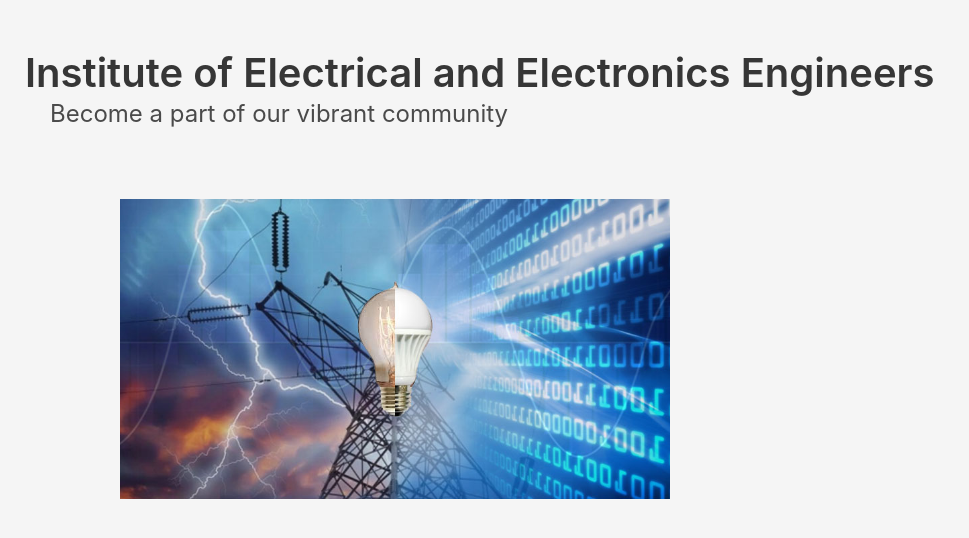
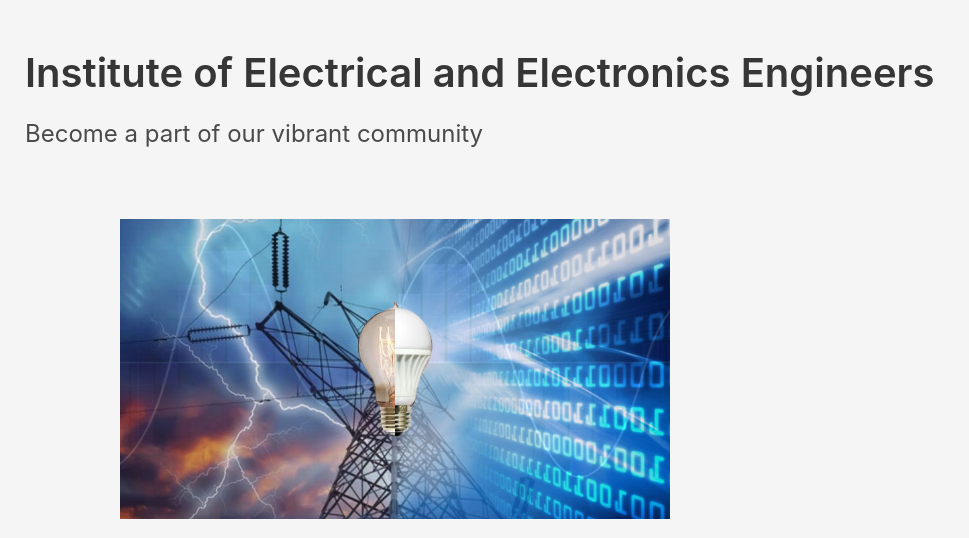
Before and after one commit to jngene/assignment05, a PHP site: page / in a window 1280 px wide. Shown: the part 52-590 px from the top of the page, without its empty margins (0-969 px from the left). Run offline with PHP 8.4, Linux system fonts and the light colour scheme.

Commit message:
update styles final2

```diff
--- a/contact.php
+++ b/contact.php
@@ -27,7 +27,7 @@
 		</nav>
 
 	<h1 class="title is-2">Contact Us</h1>
-	<div class="subtitle">If you want to become a member or you have any questions about IEEE, please fill the form below. We will get back to you as soon as we can.</div>
+	<div class="subtitle-main-contact">If you want to become a member or you have any questions about IEEE, please fill the form below. We will get back to you as soon as we can.</div>
 
 	<figure class = "box1">
 			<img src="images/ieee-experience.jpg" alt="IEEE header picture">
--- a/css/override.css
+++ b/css/override.css
@@ -11,10 +11,10 @@
 }
 
 .arch {
-    width: 900px;
+    width: 900px !important;
 }
 
-.subtitle {
+.subtitle-main-contact {
     margin-left: 25px !important;
 }
 
--- a/index.php
+++ b/index.php
@@ -29,7 +29,7 @@
 
 	<main>
 		<h1 class = "title is-2">Institute of Electrical and Electronics Engineers</h1>
-		<div class="subtitle"><h2 class = "subtitle is-4">Become a part of our vibrant community</h2></div>
+		<div class="subtitle-main-contact"><h2 class = "subtitle is-4">Become a part of our vibrant community</h2></div>
 
 		<div class="landing-photo">
 				<img src="images/cover.jpg" alt="Cover photo">
```
